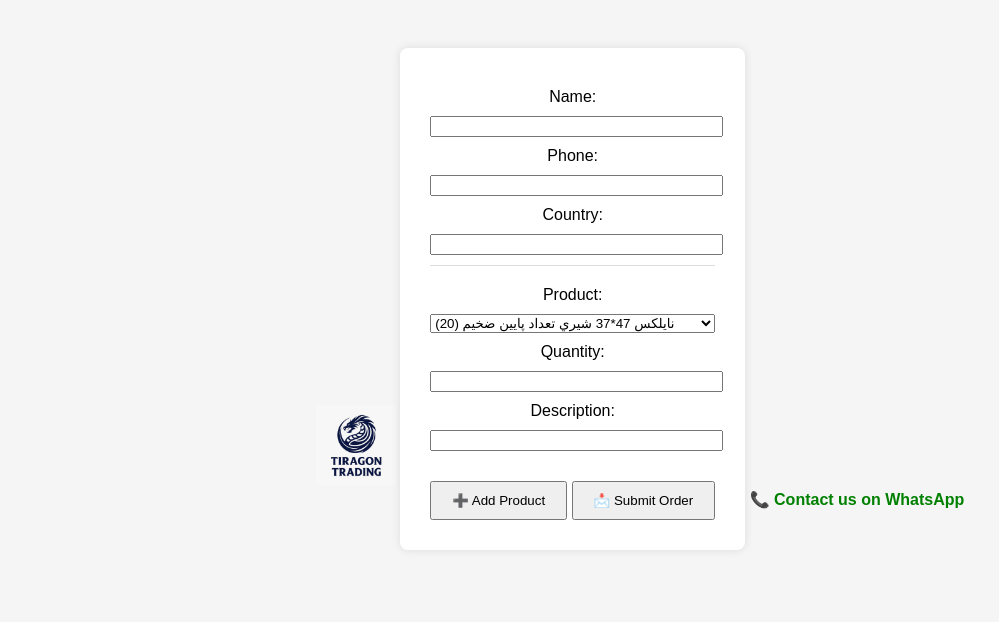
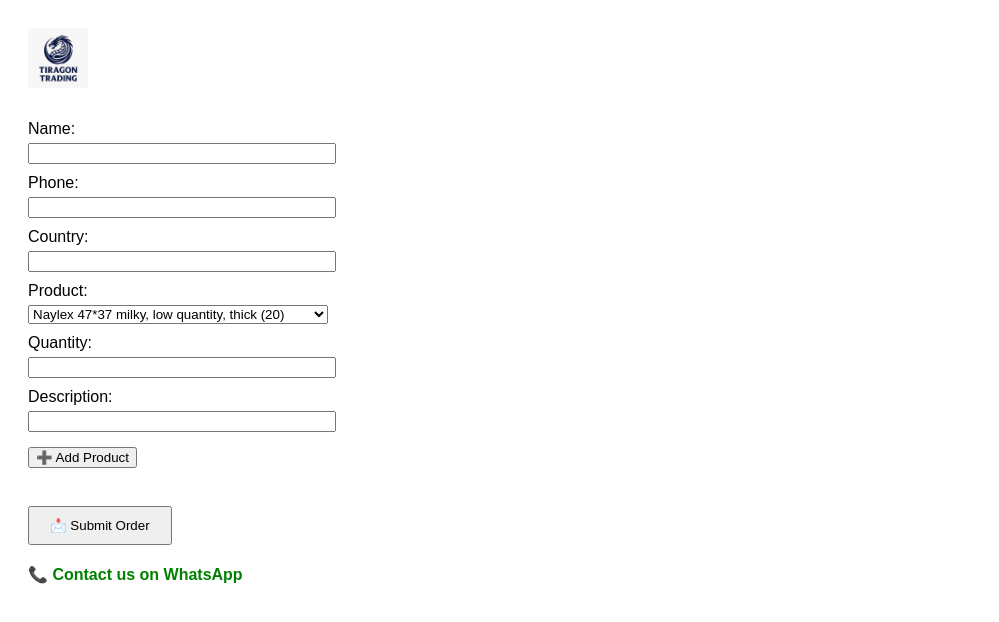
Before and after one commit to shlkhd/tiragon-plastic-order, a website: page public/index.html in a window 1280 px wide. Shown: the whole page, without its empty margins (0-999 px from the left). Drawn offline with Linux system fonts and the light colour scheme.

Commit message:
Update index.html

```diff
--- a/public/index.html
+++ b/public/index.html
@@ -1,60 +1,85 @@
-
 <!DOCTYPE html>
 <html lang="en">
 <head>
   <meta charset="UTF-8" />
-  <title>Tiragon Product Order</title>
+  <title>Product Order | Tiragon Trading</title>
   <style>
-    body { font-family: sans-serif; text-align: center; padding: 40px; background-color: #f5f5f5; }
-    img { max-height: 80px; margin-bottom: 20px; }
-    form { background: white; display: inline-block; padding: 30px; border-radius: 8px; box-shadow: 0 0 10px rgba(0,0,0,0.1); }
-    label, input, select, textarea { display: block; width: 100%; margin: 10px auto; max-width: 400px; }
-    .product-entry { border-top: 1px solid #ddd; padding-top: 10px; margin-top: 10px; }
-    button { padding: 10px 20px; margin-top: 20px; cursor: pointer; }
-    .whatsapp { margin-top: 20px; display: inline-block; color: green; font-weight: bold; text-decoration: none; }
+    body { font-family: sans-serif; padding: 20px; direction: ltr; }
+    label { display: block; margin-top: 10px; }
+    select, input, textarea { width: 300px; margin-top: 5px; }
+    .product-entry { margin-bottom: 15px; }
+    #submit { padding: 10px 20px; margin-top: 20px; }
+    .whatsapp { margin-top: 20px; display: block; font-weight: bold; color: green; text-decoration: none; }
   </style>
 </head>
 <body>
-  <img src="logo.png" alt="Logo">
-  <form id="order-form" action="/submit" method="POST" enctype="multipart/form-data">
-    <label>Name: <input type="text" name="name" required></label>
-    <label>Phone: <input type="text" name="phone" required></label>
-    <label>Country: <input type="text" name="country" required></label>
+  <img src="logo.png" alt="Logo" style="height:60px;"><br><br>
+
+  <form id="order-form" method="POST" action="/submit" enctype="multipart/form-data">
+    <label>Name:</label><input type="text" name="name" required />
+    <label>Phone:</label><input type="text" name="phone" required />
+    <label>Country:</label><input type="text" name="country" required />
+
     <div id="products-container">
       <div class="product-entry">
-        <label>Product:
-          <select name="product[]">
-            <option>نايلکس 47*37 شيري تعداد پايين ضخيم (20)</option>
-            <option>نايلکس 55*45 شيري تعداد پايين ضخيم (20)</option>
-            <option>نايلکس 47*37 زرد تعداد بالا زرين ممتاز (20)</option>
-          </select>
-        </label>
-        <label>Quantity: <input type="number" name="quantity[]" required></label>
-        <label>Description: <input type="text" name="description[]"></label>
+        <label>Product:</label>
+        <select name="product[]"></select>
+        <label>Quantity:</label>
+        <input type="number" name="quantity[]" required />
+        <label>Description:</label>
+        <input type="text" name="description[]" />
       </div>
     </div>
-    <button type="button" id="add-product">➕ Add Product</button>
-    <button type="submit">📩 Submit Order</button>
+    <button type="button" id="add-product">➕ Add Product</button><br><br>
+    <button type="submit" id="submit">📩 Submit Order</button>
   </form>
+
   <a class="whatsapp" href="https://wa.me/971557068949" target="_blank">📞 Contact us on WhatsApp</a>
+
   <script>
+    let products = [];
+
+    function loadProducts() {
+      fetch('lang/en.json')
+        .then(res => res.json())
+        .then(data => {
+          products = data.products;
+          populateAllSelects();
+        });
+    }
+
+    function populateAllSelects() {
+      document.querySelectorAll("select[name='product[]']").forEach(select => {
+        const currentValue = select.value;
+        select.innerHTML = '';
+        products.forEach(p => {
+          const opt = document.createElement("option");
+          opt.value = p;
+          opt.innerText = p;
+          if (p === currentValue) opt.selected = true;
+          select.appendChild(opt);
+        });
+      });
+    }
+
     document.getElementById("add-product").addEventListener("click", () => {
       const container = document.getElementById("products-container");
+
       const div = document.createElement("div");
       div.className = "product-entry";
-      div.innerHTML = \`
-        <label>Product:
-          <select name="product[]">
-            <option>نايلکس 47*37 شيري تعداد پايين ضخيم (20)</option>
-            <option>نايلکس 55*45 شيري تعداد پايين ضخيم (20)</option>
-            <option>نايلکس 47*37 زرد تعداد بالا زرين ممتاز (20)</option>
-          </select>
-        </label>
-        <label>Quantity: <input type="number" name="quantity[]" required></label>
-        <label>Description: <input type="text" name="description[]"></label>
-      \`;
+      div.innerHTML = `
+        <label>Product:</label>
+        <select name="product[]"></select>
+        <label>Quantity:</label>
+        <input type="number" name="quantity[]" required />
+        <label>Description:</label>
+        <input type="text" name="description[]" />
+      `;
       container.appendChild(div);
+      populateAllSelects();
     });
+
+    loadProducts();
   </script>
 </body>
 </html>
```
